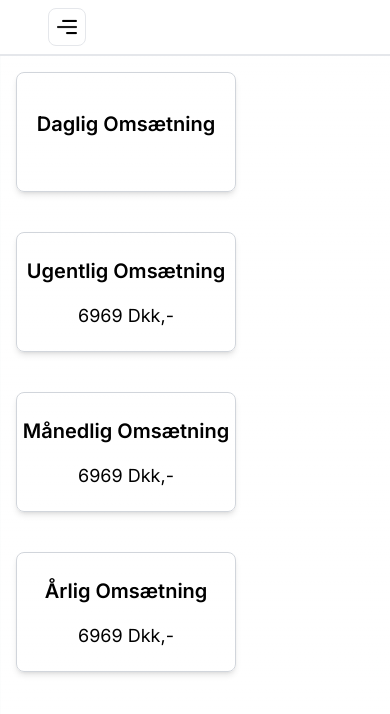
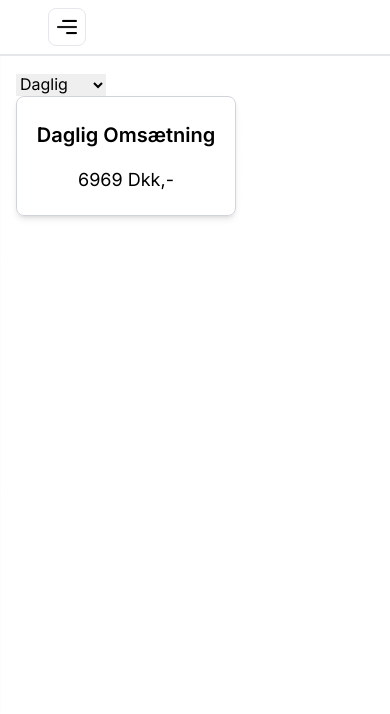
Before and after one commit to SmartBookingDkk/SmartBookingDkk-Frontend, a Next.js app: page /dashboard/invoices in a window 390 px wide. Shown: the top 714 px of the page. Built offline with nearby package versions, Linux system fonts and the light colour scheme.

Commit message:
State in invoice added

```diff
--- a/src/templates/Invoices/InvoicePage.tsx
+++ b/src/templates/Invoices/InvoicePage.tsx
@@ -1,32 +1,35 @@
 "use client";
 
-import React, {useContext} from 'react'
+import React, { useContext } from 'react'
 
 import { ResponsiveContext } from '@/contexts/MediaQueryContext'
 
 const InvoicePage = () => {
 
-  const { isMobile, isTablet, isDesktop} = useContext(ResponsiveContext);
+  const { isMobile, isTablet, isDesktop } = useContext(ResponsiveContext);
+  const [selected, setSelected] = React.useState<string>('Daglig');
+  const [yearlyRevenue, setYearlyRevenue] = React.useState<number>(10000);
+  const [monthlyRevenue, setMonthlyRevenue] = React.useState<number>(1000);
+  const [weeklyRevenue, setWeeklyRevenue] = React.useState<number>(100);
+  const [dailyRevenue, setDailyRevenue] = React.useState<number>(10);
+
   return (
     <div>
 
+      {
+        (isDesktop || isTablet) && (
           <div className='grid lg:grid-cols-4 md:grid-cols-2 gap-10'>
-
             <div className='h-[120px] w-[220px] border border-gray-300 rounded-lg shadow-md flex flex-col items-center justify-center'>
               <h2 className='font-semibold text-[20px] mb-4'>Daglig Omsætning</h2>
-
-          {isTablet &&
               <div>
-             <h3 className='text-[18px]'>6969 Dkk,-</h3>
-
+                <h3 className='text-[18px]'>{dailyRevenue} Dkk,-</h3>
               </div>
-}
             </div>
 
             <div className='h-[120px] w-[220px] border border-gray-300 rounded-lg shadow-md flex flex-col items-center justify-center'>
               <h2 className='font-semibold text-[20px] mb-4'>Ugentlig Omsætning</h2>
               <div>
-            <h3 className='text-[18px]'>6969 Dkk,-</h3>
+                <h3 className='text-[18px]'>{weeklyRevenue} Dkk,-</h3>
               </div>
             </div>
 
@@ -44,6 +47,27 @@ const InvoicePage = () => {
               </div>
             </div>
           </div>
+        )
+        }
+
+        {
+          isMobile && (
+            <div>
+              <select>
+                <option>Daglig</option>
+                <option>Ugentlig</option>
+                <option>Månedlig</option>
+                <option>Årlig</option>
+              </select>
+              <div className='h-[120px] w-[220px] border border-gray-300 rounded-lg shadow-md flex flex-col items-center justify-center'>
+              <h2 className='font-semibold text-[20px] mb-4'>Daglig Omsætning</h2>
+              <div>
+                <h3 className='text-[18px]'>6969 Dkk,-</h3>
+              </div>
+            </div>
+            </div>
+          )
+        }
 
     </div>
 
```
Lines whose indentation alone changed are shown as unchanged.
